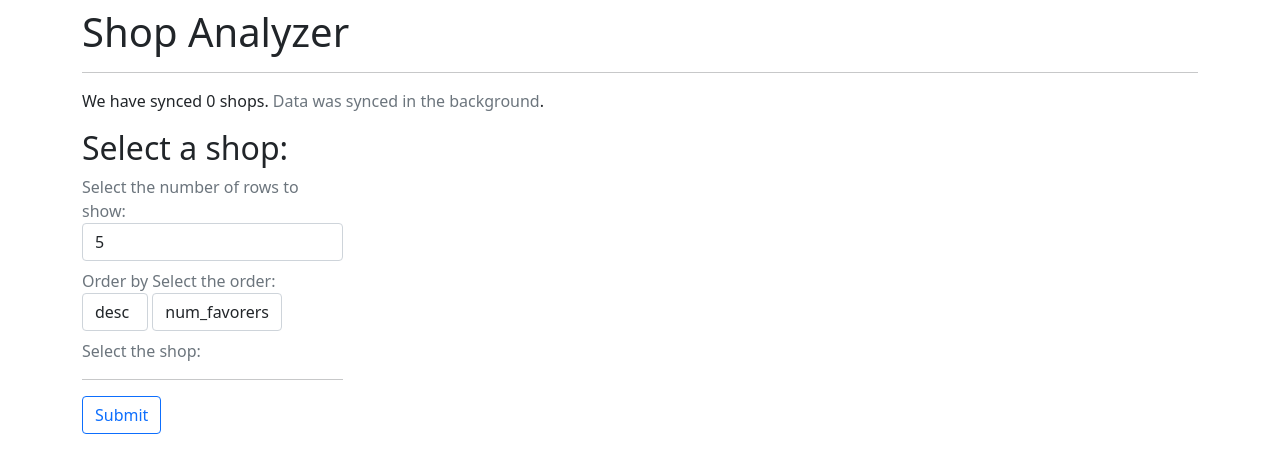
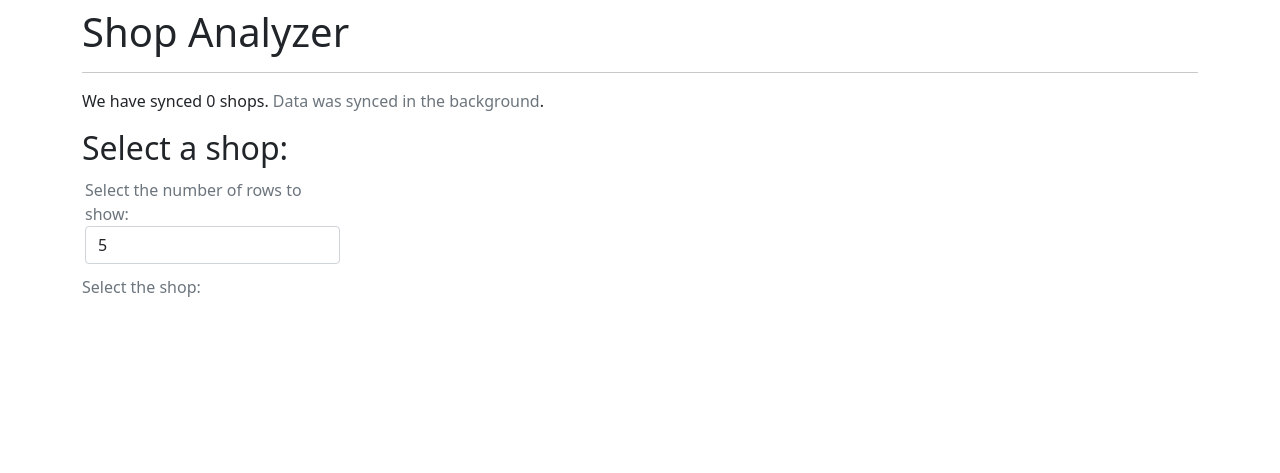
Before and after one commit to maoaiz/etsy-shop-analyzer, a Django app: page / in a window 1280 px wide. Shown: the part 32-505 px from the top of the page. Run offline with Django 3.2, Linux system fonts and the light colour scheme; data that the repository does not hold is empty; parts of the project's set-up code (start-up, migrations or seed data) failed here and were passed over; some libraries are stand-ins or nearby versions.

Commit message:
test for models

```diff
--- a/apps/shop_analyzer/models.py
+++ b/apps/shop_analyzer/models.py
@@ -20,6 +20,9 @@ class Shop(models.Model):
         ot = '-' if order_type == 'desc' else ''
         qs = self.item_set.all().order_by(f'{ot}{ordered_by}')[:int(limit)]
         return [q.get_data() for q in qs]
+
+    def get_meaningful_terms(self):
+        pass
 
     @staticmethod
     def get_shops_by_ids(shop_ids):
--- a/apps/shop_analyzer/templates/shop_analyzer/home.html
+++ b/apps/shop_analyzer/templates/shop_analyzer/home.html
@@ -15,19 +15,6 @@
           <span class="text-muted">Select the number of rows to show:</span>
           <input type="number" v-model="limit" min='3' max='10' class="form-control">
         </label>
-        <label class="mb-2">
-          <span class="text-muted">Order by</span>
-          <select v-model="order_type" class="form-control">
-            <option value="asc" >asc</option>
-            <option value="desc" >desc</option>
-          </select>
-        </label>
-        <label class="mb-2">
-          <span class="text-muted">Select the order:</span>
-          <select v-model="order_by" class="form-control">
-            <option v-for="oby in orders" :value="oby" v-text="oby"></option>
-          </select>
-        </label>
 
         <div class="text-muted">Select the shop:</div>
         <ul class="list-unstyled">
@@ -37,8 +24,6 @@
             </label>
           </li>
         </ul>
-        <hr>
-        <button class="btn btn-outline-primary" v-on:click="get_data($event)">Submit</button>
       </form>
     </div>
     <div class="col-sm-9">
@@ -80,6 +65,8 @@
     min-width: 100%;
     padding: 12px;
   }
+  label{cursor: pointer;padding: 3px;width: 100%;display: inline-block;}
+  label:hover{background-color: #efefef;}
 </style>
 {% endblock %}
 
--- /dev/null
+++ b/apps/shop_analyzer/utils.py
@@ -0,0 +1,4 @@
+
+
+def function():
+    pass
--- a/apps/shop_analyzer/views.py
+++ b/apps/shop_analyzer/views.py
@@ -20,17 +20,14 @@ def home(request):
 
 def get_data(request, s_pk):
     '''
-    Returns the top five items ordered by some field
+    Returns the top N meaningful terms for a shop
     '''
+
     shop_obj = get_object_or_404(Shop, pk=s_pk)
 
-    order_by = request.GET.get('order_by', 'num_favorers')
-    order_type = request.GET.get('order_type', 'desc')
     limit = request.GET.get('limit', 5)
 
-    top_data = shop_obj.get_items_data(
-        ordered_by=order_by, order_type=order_type, limit=limit
-    )
+    top_data = shop_obj.get_meaningful_terms(limit)
 
     data = {
         "total_items": shop_obj.get_num_items(),
```
Also changed, not shown: apps/shop_analyzer/tests/test_models.py (added, +29 -0 lines).
